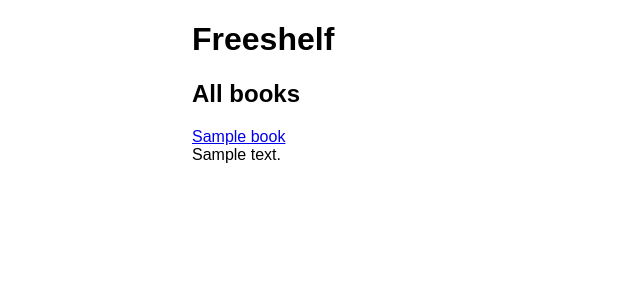
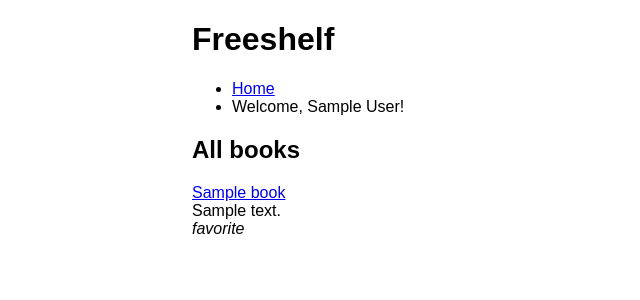
Before and after one commit to tiyd-python-2015-01/freeshelf, a Flask app: page / in a window 1280 px wide. Shown: the top 300 px of the page, without its empty margins (0-640 px from the left). Run offline with Flask 2, Linux system fonts and the light colour scheme; a user stored in the database is signed in; tables that the repository leaves empty hold one stand-in row (values such as "Sample post").

Commit message:
Added favoriting through the views

```diff
--- a/freeshelf/models.py
+++ b/freeshelf/models.py
@@ -35,6 +35,10 @@ class User(db.Model, UserMixin):
     def check_password(self, password):
         return bcrypt.check_password_hash(self.encrypted_password, password)
 
+    @property
+    def favorite_books(self):
+        return [favorite.book for favorite in self.favorites]
+
     def __repr__(self):
         return "<User {}>".format(self.email)
 
--- a/freeshelf/templates/index.html
+++ b/freeshelf/templates/index.html
@@ -10,6 +10,19 @@
                 <br/>
                 {{ book.description }}
             {% endif %}
+
+            {% if current_user.is_active() %}
+                <div class="book-actions">
+                    {% if book in current_user.favorite_books %}
+                        <em>favorite</em>
+                    {% else %}
+                        <form action="{{ url_for("add_favorite") }}" method="post">
+                            <input type="hidden" name="book_id" value="{{ book.id }}"/>
+                            <input type="submit" value="Add as favorite"/>
+                        </form>
+                    {% endif %}
+                </div>
+            {% endif %}
         </div>
     {% endfor %}
 {% endblock %}
--- a/freeshelf/templates/layout.html
+++ b/freeshelf/templates/layout.html
@@ -13,6 +13,18 @@
         <header>
             <h1>Freeshelf</h1>
         </header>
+
+        <nav>
+            <ul>
+                <li><a href="{{ url_for("index") }}">Home</a></li>
+                {% if current_user.is_active() %}
+                    <li>Welcome, {{ current_user.name }}!</li>
+                {% else %}
+                    <li><a href="{{ url_for("login") }}">Login</a></li>
+                    <li><a href="{{ url_for("register") }}">Register</a></li>
+                {% endif %}
+            </ul>
+        </nav>
 
         {% for message in get_flashed_messages() %}
             <div class="flash">
--- a/freeshelf/views.py
+++ b/freeshelf/views.py
@@ -1,9 +1,9 @@
 from flask import render_template, flash, redirect, request, url_for
-from flask.ext.login import login_user
+from flask.ext.login import login_user, login_required, current_user
 
 from . import app, db
 from .forms import LoginForm, RegistrationForm
-from .models import Book, User
+from .models import Book, User, Favorite
 
 
 def flash_errors(form, category="warning"):
@@ -55,3 +55,14 @@ def register():
         flash_errors(form)
 
     return render_template("register.html", form=form)
+
+@app.route("/favorite", methods=["POST"])
+@login_required
+def add_favorite():
+    book_id = request.form['book_id']
+    book = Book.query.get(book_id)
+    favorite = Favorite(user=current_user, book=book)
+    db.session.add(favorite)
+    db.session.commit()
+    flash("You have added {} as a favorite.".format(book.title))
+    return redirect(url_for("index"))
```
